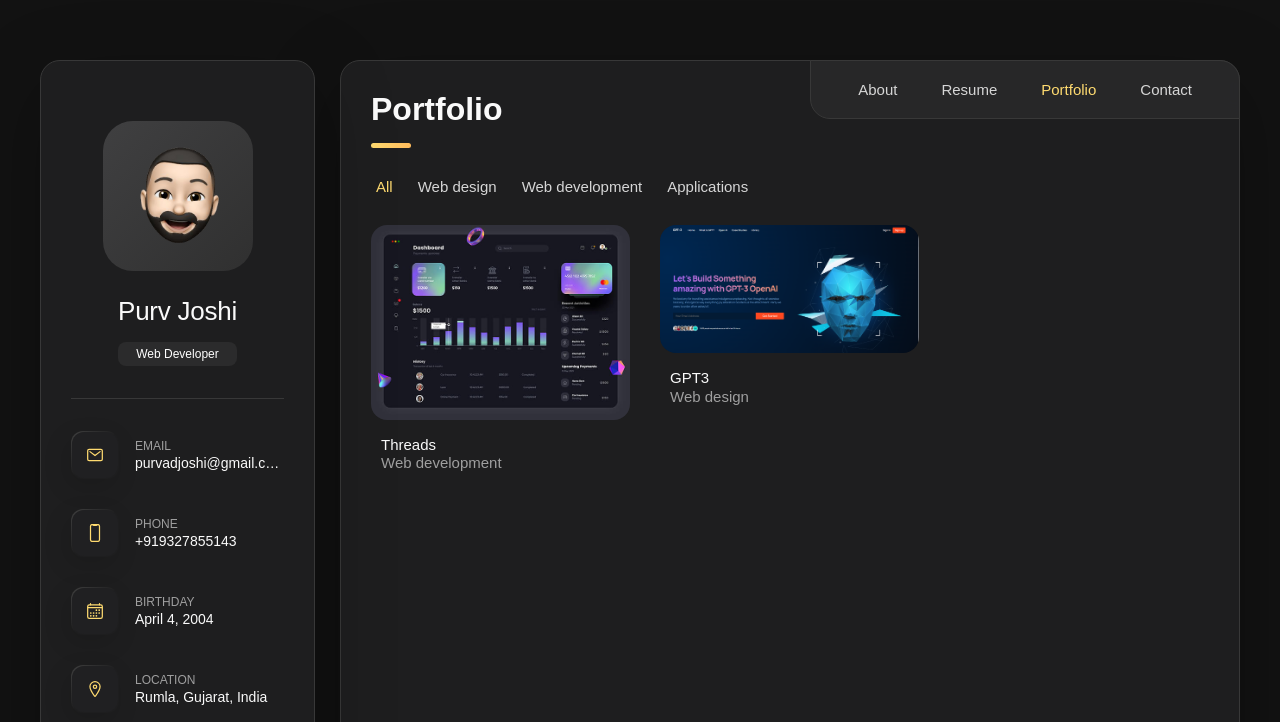
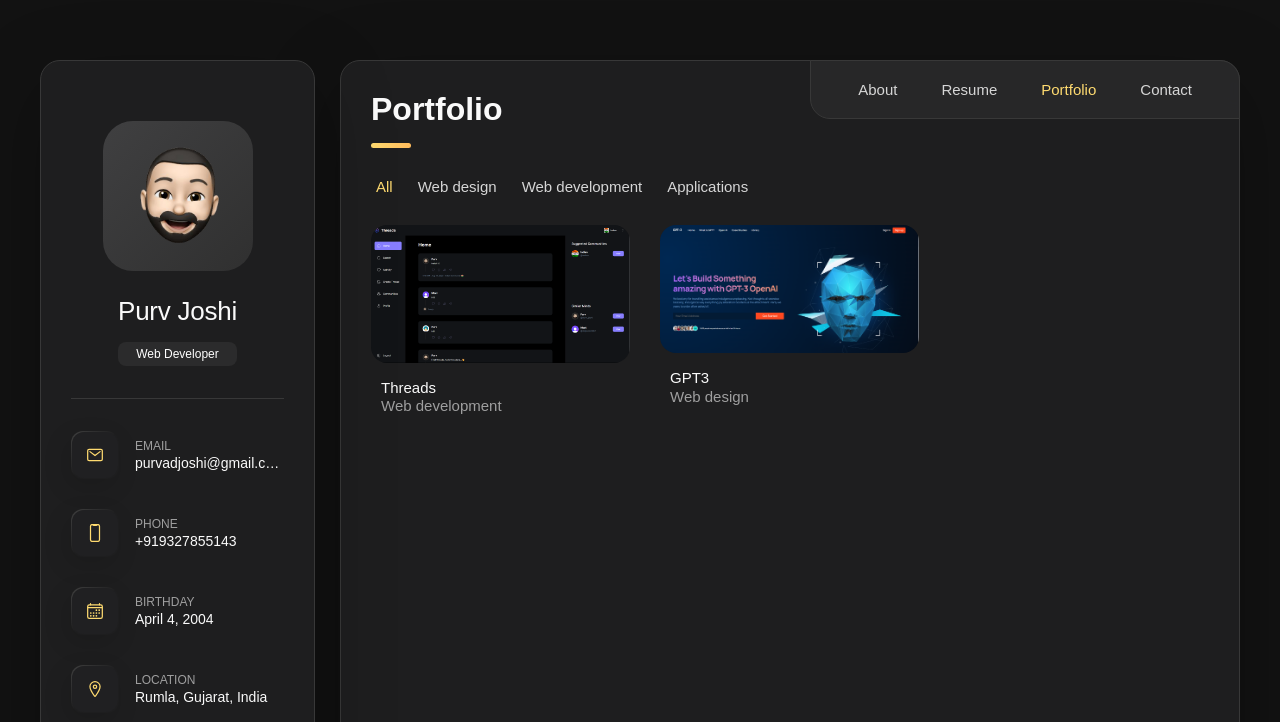
Before and after one commit to purvjoshi04/VCard-Portfolio, a plain HTML site: page index.html in a window 1280 px wide. Both pictures are taken after a click on the button "Portfolio". Shown: the top 722 px of the page. Drawn offline with nearby package versions, Linux system fonts and the light colour scheme.

Commit message:
Update index.html

```diff
--- a/index.html
+++ b/index.html
@@ -638,7 +638,7 @@
                       <ion-icon name="eye-outline"></ion-icon>
                     </div>
 
-                    <img src="./assets/images/project-1.jpg" alt="finance" loading="lazy">
+                    <img src="./assets/images/threads_project.png" alt="finance" loading="lazy">
                   </figure>
 
                   <h3 class="project-title">Threads</h3>
```
